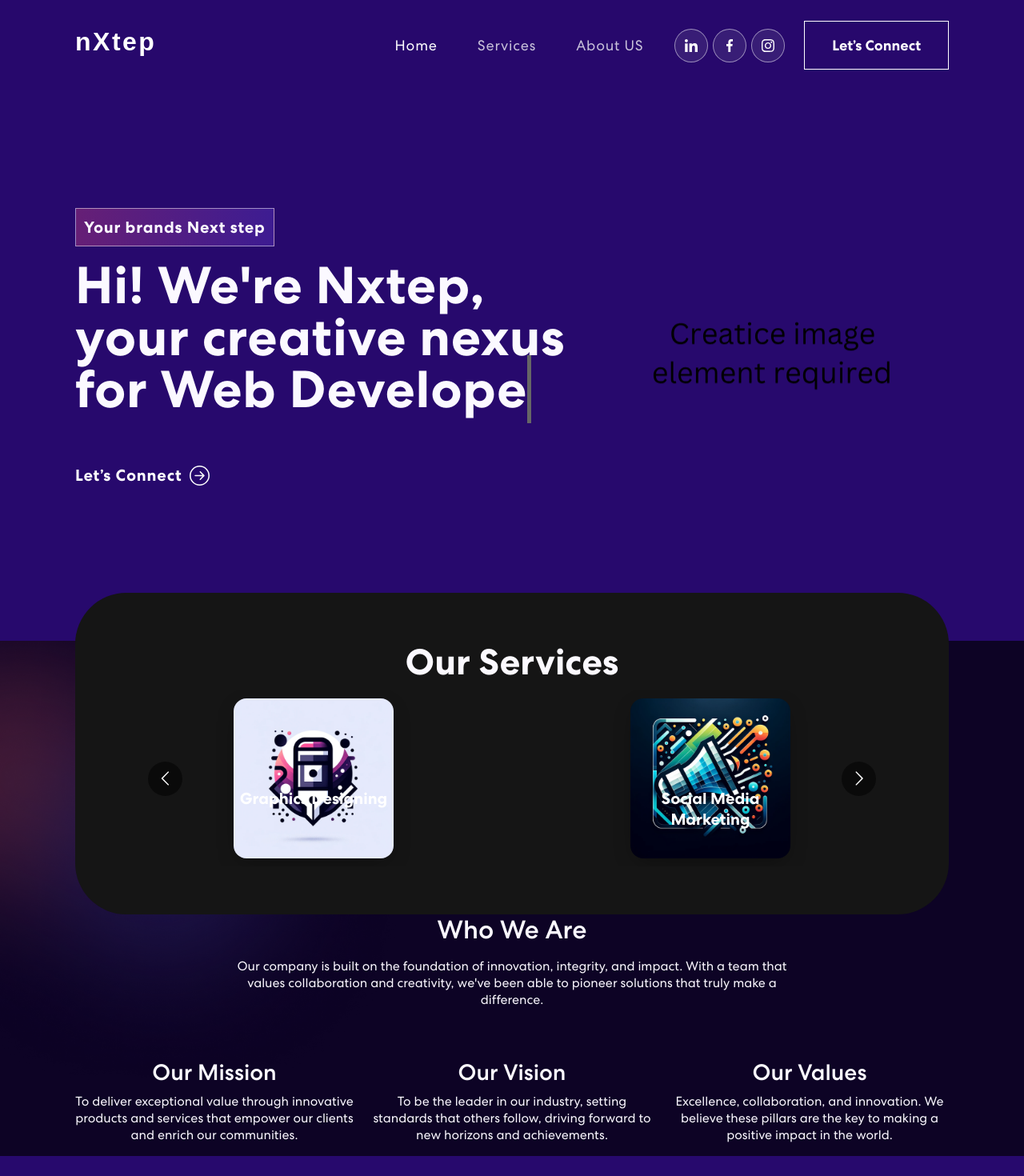
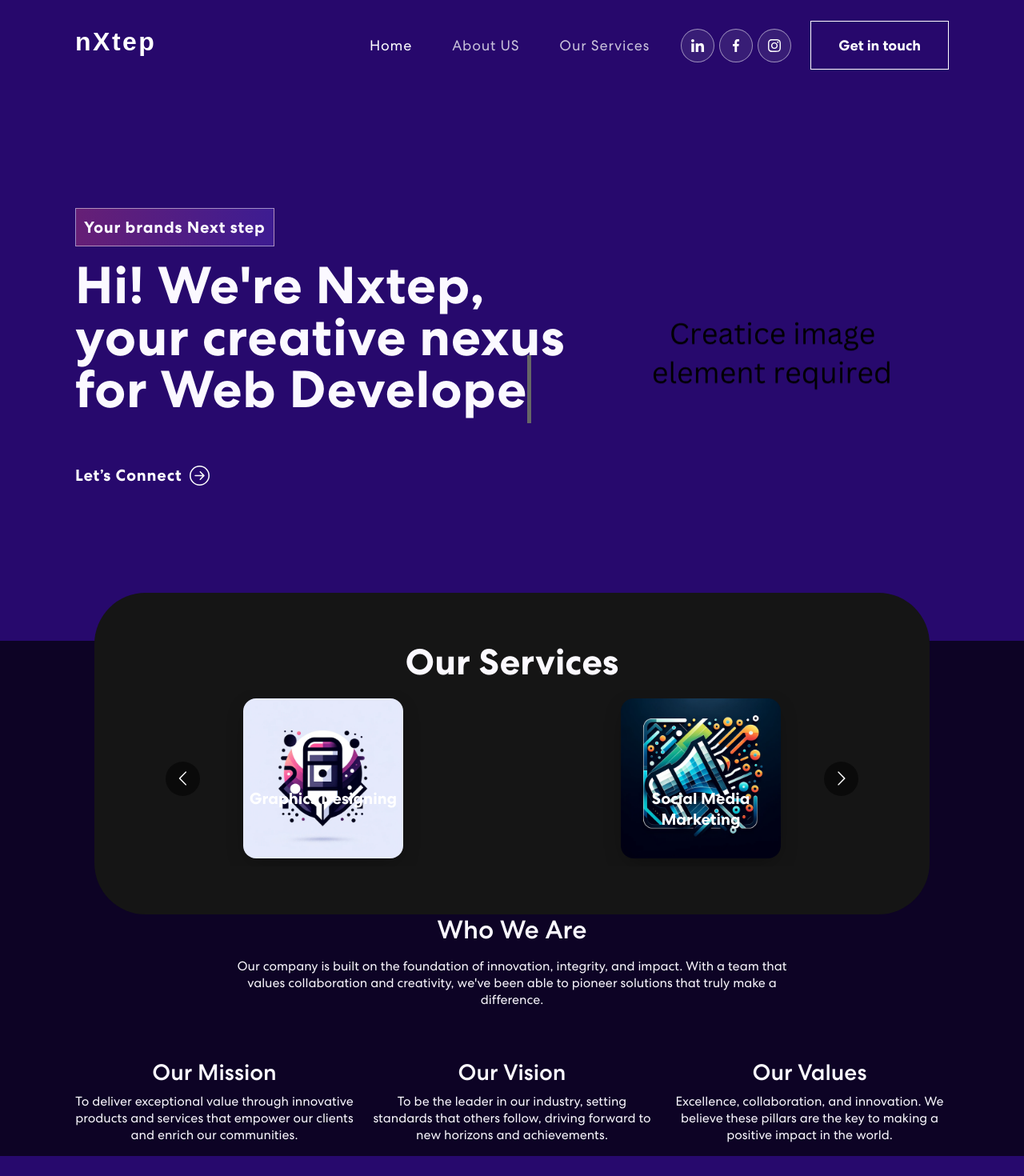
Before and after one commit to alexemmatty/static, a React (Create React App) app: page / in a window 1280 px wide. Shown: the top 1470 px of the page at 80% size. Built offline with nearby package versions, Linux system fonts and the light colour scheme; no server answers.

Commit message:
about us 1

```diff
--- a/src/App.css
+++ b/src/App.css
@@ -301,36 +301,36 @@ nav.navbar .navbar-toggler[aria-expanded="true"] .navbar-toggler-icon {
   border-right: 0.08em solid #666;
 }
 
-/************ Skills Css ************/
-.skill-bx {
+/************ services Css ************/
+.service-bx {
   background: #0d0325;
   padding: 0 0 50px 0;
   position: relative;
 }
-.skill-bx {
+.service-bx {
   background: #151515;
   border-radius: 64px;
   text-align: center;
   padding: 60px 50px;
   margin-top: -60px;
 }
-.skill h2 {
+.service h2 {
 	font-size: 45px;
 	font-weight: 700;
 }
-.skill p {
+.service p {
     color: #B8B8B8;
     font-size: 18px;
     letter-spacing: 0.8px;
     line-height: 1.5em;
     margin: 14px 0 75px 0;
 }
-.skill-slider {
+.service-slider {
   width: 80%;
   margin: 0 auto;
   position: relative;
 }
-.skill-slider .item img {
+.service-slider .item img {
   width: 50%;
   margin: 0 auto 15px auto;
 }
--- a/src/App.js
+++ b/src/App.js
@@ -2,8 +2,6 @@ import './App.css';
 import 'bootstrap/dist/css/bootstrap.min.css';
 import { NavBar } from "./components/NavBar";
 import { Banner } from "./components/Banner";
-import { Skills } from "./components/Skills";
-// import { Projects } from "./components/Projects";
 import { Contact } from "./components/Contact";
 import { Footer } from "./components/Footer";
 import { About } from './components/AboutUs';
@@ -13,8 +11,6 @@ function App() {
     <div className="App">
       <NavBar />
       <Banner />
-      <Skills />
-      {/* <Projects /> */}
       <About />
       <Contact />
       <Footer />
--- a/src/components/AboutUs.js
+++ b/src/components/AboutUs.js
@@ -1,11 +1,61 @@
 import { Container, Row, Col } from "react-bootstrap";
 import 'animate.css';
 import TrackVisibility from 'react-on-screen';
+import Service from './Service.js';
 
 export const About = () => {
   return (
     <section className="about" id="about">
+
       <Container>
+        <Service />
+      <Row className="justify-content-center text-center">
+          <Col lg={8} md={10}>
+            <TrackVisibility>
+              {({ isVisible }) =>
+                <div className={isVisible ? "animate__animated animate__fadeIn" : ""}>
+                  <h2>Who We Are</h2>
+                  <p className="mt-3">Our company is built on the foundation of innovation, integrity, and impact. With a team that values collaboration and creativity, we've been able to pioneer solutions that truly make a difference.</p>
+                </div>
+              }
+            </TrackVisibility>
+          </Col>
+        </Row>
+        <Row className="mt-5">
+          <Col lg={4} md={6} className="text-center">
+            <TrackVisibility>
+              {({ isVisible }) =>
+                <div className={isVisible ? "animate__animated animate__fadeInLeft" : ""}>
+                  <h3>Our Mission</h3>
+                  <p>To deliver exceptional value through innovative products and services that empower our clients and enrich our communities.</p>
+                </div>
+              }
+            </TrackVisibility>
+          </Col>
+          <Col lg={4} md={6} className="text-center">
+            <TrackVisibility>
+              {({ isVisible }) =>
+                <div className={isVisible ? "animate__animated animate__fadeInUp" : ""}>
+                  <h3>Our Vision</h3>
+                  <p>To be the leader in our industry, setting standards that others follow, driving forward to new horizons and achievements.</p>
+                </div>
+              }
+            </TrackVisibility>
+          </Col>
+          <Col lg={4} md={6} className="text-center">
+            <TrackVisibility>
+              {({ isVisible }) =>
+                <div className={isVisible ? "animate__animated animate__fadeInRight" : ""}>
+                  <h3>Our Values</h3>
+                  <p>Excellence, collaboration, and innovation. We believe these pillars are the key to making a positive impact in the world.</p>
+                </div>
+              }
+            </TrackVisibility>
+          </Col>
+        </Row>
+      </Container>
+
+      {/* <Container>
         <Row className="justify-content-center text-center">
           <Col lg={8} md={10}>
             <TrackVisibility>
@@ -50,7 +100,7 @@ export const About = () => {
             </TrackVisibility>
           </Col>
         </Row>
-      </Container>
+      </Container> */}
     </section>
   )
 }
--- a/src/components/NavBar.js
+++ b/src/components/NavBar.js
@@ -1,6 +1,5 @@
 import { useState, useEffect } from "react";
 import { Navbar, Nav, Container } from "react-bootstrap";
-import logo from '../assets/img/logon.svg';
 import navIcon1 from '../assets/img/nav-icon1.svg';
 import navIcon2 from '../assets/img/nav-icon2.svg';
 import navIcon3 from '../assets/img/nav-icon3.svg';
@@ -36,10 +35,6 @@ export const NavBar = () => {
     <Router>
       <Navbar expand="md" className={scrolled ? "scrolled" : ""}>
         <Container>
-          {/* <Navbar.Brand href="/">
-            {/* <img src={logo} alt="Logo"/>
-            <h2>n<span>X</span>tep</h2>
-          </Navbar.Brand> */}
           <Navbar.Brand href="/">
   <h2 className="brand-name">n<span className="brand-x">X</span>tep</h2>
 </Navbar.Brand>
@@ -50,8 +45,8 @@ export const NavBar = () => {
           <Navbar.Collapse id="basic-navbar-nav">
             <Nav className="ms-auto">
               <Nav.Link href="#home" className={activeLink === 'home' ? 'active navbar-link' : 'navbar-link'} onClick={() => onUpdateActiveLink('home')}>Home</Nav.Link>
-              <Nav.Link href="#skills" className={activeLink === 'skills' ? 'active navbar-link' : 'navbar-link'} onClick={() => onUpdateActiveLink('skills')}>Services</Nav.Link>
-              <Nav.Link href="#projects" className={activeLink === 'projects' ? 'active navbar-link' : 'navbar-link'} onClick={() => onUpdateActiveLink('projects')}>About US</Nav.Link>
+              <Nav.Link href="#about" className={activeLink === 'about' ? 'active navbar-link' : 'navbar-link'} onClick={() => onUpdateActiveLink('about')}>About US</Nav.Link>
+              <Nav.Link href="#service" className={activeLink === 'service' ? 'active navbar-link' : 'navbar-link'} onClick={() => onUpdateActiveLink('service')}>Our Services</Nav.Link>
             </Nav>
             <span className="navbar-text">
               <div className="social-icon">
@@ -60,7 +55,7 @@ export const NavBar = () => {
                 <a href="#"><img src={navIcon3} alt="" /></a>
               </div>
               <HashLink to='#connect'>
-                <button className="vvd"><span>Let’s Connect</span></button>
+                <button className="vvd"><span>Get in touch</span></button>
               </HashLink>
             </span>
           </Navbar.Collapse>
--- a/src/components/Skills.js
+++ b/src/components/Service.js
@@ -4,7 +4,7 @@ import colorSharp from "../assets/img/color-sharp.png";
 import services from '../data/services.js'; // Import the JSON data
 import '../styles/service.css';
 
-export const Skills = () => {
+export const Service = () => {
   const responsive = {
     superLargeDesktop: {
       // the naming can be any, depends on you.
@@ -26,11 +26,11 @@ export const Skills = () => {
   };
 
   return (
-    <section className="skill" id="skills">
+    <section className="service" id="service">
       <div className="container">
         <div className="row">
           <div className="col-12">
-            <div className="skill-bx wow zoomIn">
+            <div className="service-bx wow zoomIn">
               <h2>Our Services</h2>
               <Carousel responsive={responsive} infinite={true} autoPlay={true} autoPlaySpeed={2000} className="owl-carousel owl-theme auto-slider">
                 {services.map((service, index) => (
@@ -50,9 +50,8 @@ export const Skills = () => {
           </div>
         </div>
       </div>
-      <img className="background-image-left" src={colorSharp} alt="Decorative background" />
     </section>
   );
 };
 
-export default Skills;
+export default Service;
```
